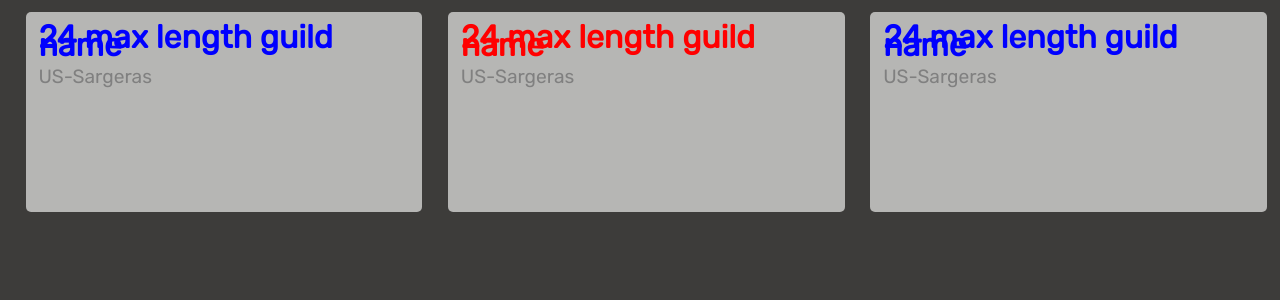
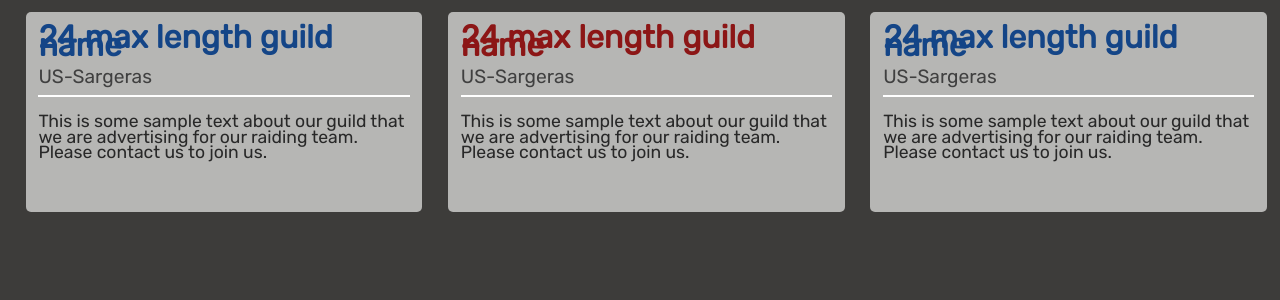
Before and after one commit to aurelio4/guild_recruit, a React (Create React App) app: page / in a window 1280 px wide. Shown: the top 300 px of the page. Built offline with nearby package versions, Linux system fonts and the light colour scheme.

Commit message:
some new colors Pog

```diff
--- a/src/components/App.js
+++ b/src/components/App.js
@@ -9,6 +9,7 @@
     const horde = 'guild-name -horde'
     return(
       <div>
+        <Navbar />
         <Guilds faction={alliance} />
         <Guilds faction={horde} />
         <Guilds faction={alliance} />
--- a/src/components/Guilds.css
+++ b/src/components/Guilds.css
@@ -1,5 +1,13 @@
 @import url('https://fonts.googleapis.com/css?family=Roboto&display=swap');
 @import url('https://fonts.googleapis.com/css?family=Rubik&display=swap');
+
+.-alliance {
+  color: #144587;
+}
+
+.-horde {
+  color: #8C1616;
+}
 
 .guild-box {
   color: black;
@@ -21,18 +29,26 @@
   line-height: 1vh;
 }
 
-.-alliance {
-  color: blue;
-}
-
-.-horde {
-  color: red;
-}
-
 .server-name {
   font-size: 1.2em;
-  color: grey;
+  color: #404040;
   display: block;
   padding-left: 1vw;
   line-height: 1.5vh;
 }
+
+.hr-divider {
+  margin-top: 1.5vh;
+  margin-left: 1vw;
+  margin-right: 1vw;
+  border: 1px solid white;
+}
+
+.guild-desc {
+  font-size: 1.1em;
+  color: #282828;
+  display: block;
+  padding-left: 1vw;
+  padding-right: 1vw;
+  line-height: 1.9vh;
+}
--- a/src/components/Guilds.js
+++ b/src/components/Guilds.js
@@ -7,6 +7,8 @@
       <div className="guild-box">
         <h1 className={this.props.faction}>24 max length guild name</h1>
         <span className="server-name"> US-Sargeras </span>
+        <hr className="hr-divider" />
+        <p className="guild-desc"> This is some sample text about our guild that we are advertising for our raiding team. Please contact us to join us. </p>
       </div>
     )
   }
```
